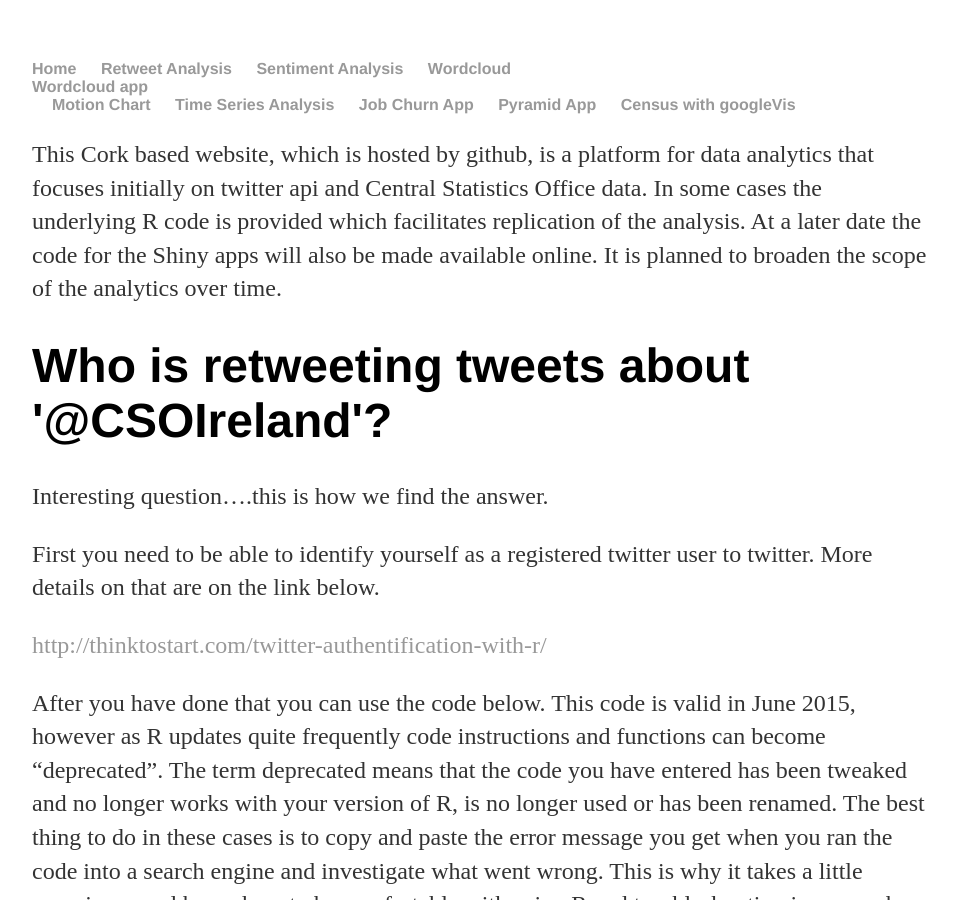
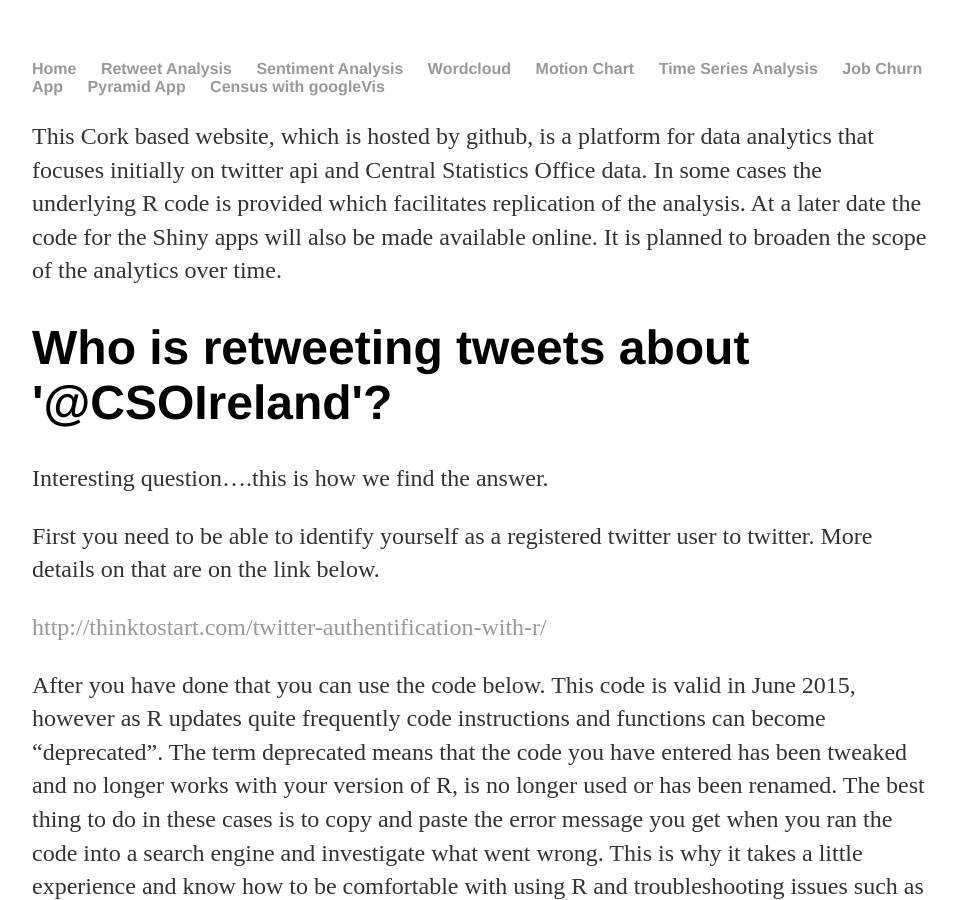
Before and after one commit to CorkDataAnalytics/CorkDataAnalytics.github.io, a Jekyll site: the page built from index.html, in a window 1280 px wide and 900 px high. Shown: the whole window, without its empty margins (160-1117 px from the left). Built offline with Jekyll 4.4.1, drawn with Linux system fonts in a browser that asks for light colours; comment, search, counter and statistics services are not loaded.

Commit message:
Update default.html

```diff
--- a/_layouts/default.html
+++ b/_layouts/default.html
@@ -29,14 +29,7 @@
         		<li><a href="/">Home</a></li>
         		<li><a href="/retweets">Retweet Analysis</a></li>
         		<li><a href="/SentimentAnalysis">Sentiment Analysis</a></li>
-<li id="Wordcloud">
-            <a href="/Wordcloud">Wordcloud</a>
-
-                <ul id="subnav">
-                      <li><a href="/Wordcloud">Wordcloud app</a></li>
-                </ul>
-            </li>
-
+                        <li><a href="/Wordcloud">Wordcloud</a> </li>
                         <li><a href="/Motion">Motion Chart</a></li>
                         <li><a href="/timeseries">Time Series Analysis</a></li>
                         <li><a href="/JobChurnAnalysis">Job Churn App</a></li>
```
